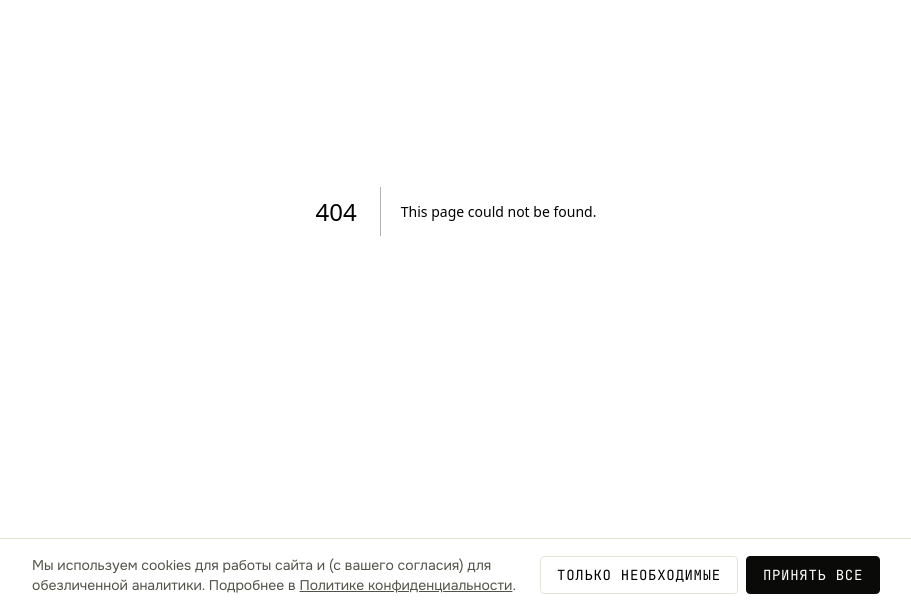
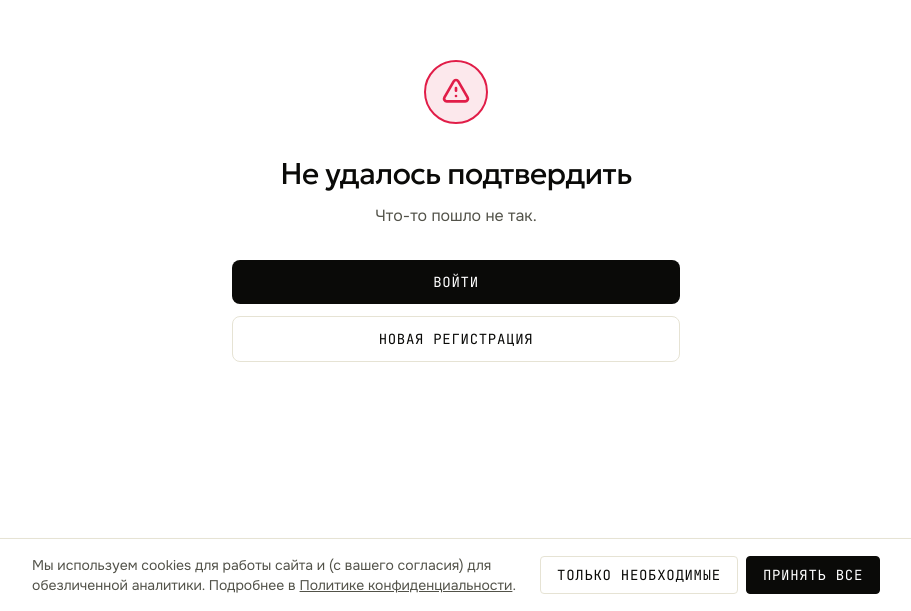
Before and after one commit to igor1000rr/Veloseller-, a Next.js app in the folder apps/web/: page /auth/error in a window 1280 px wide. Before the commit this address had no page. Shown: the part 189-800 px from the top of the page, without its empty margins (184-1095 px from the left). Built offline with nearby package versions, Linux system fonts and the light colour scheme.

Commit message:
feat(auth): /auth/callback + /auth/confirmed (success page) + /auth/error (graceful errors)

```diff
--- /dev/null
+++ b/apps/web/app/auth/callback/route.ts
@@ -0,0 +1,46 @@
+import { NextRequest, NextResponse } from "next/server";
+import { createSupabaseServerClient } from "@/lib/supabase/server";
+
+/**
+ * Supabase Auth callback.
+ *
+ * После клика на ссылку подтверждения email (или magic link / password reset)
+ * Supabase редиректит сюда с параметром ?code=...
+ * Нужно обменять код на сессию (ставит cookies) и редирекнуть куда-то дальше.
+ *
+ * URL: /auth/callback?code=<auth_code>&next=<optional_path>
+ */
+export async function GET(req: NextRequest) {
+  const url = new URL(req.url);
+  const code = url.searchParams.get("code");
+  const next = url.searchParams.get("next") || "/auth/confirmed";
+  const errorParam = url.searchParams.get("error");
+  const errorDescription = url.searchParams.get("error_description");
+
+  // Супабейс может прислать ошибку (ссылка истекла, уже использовалась, etc.)
+  if (errorParam) {
+    const target = new URL("/auth/error", url.origin);
+    target.searchParams.set("error", errorParam);
+    if (errorDescription) target.searchParams.set("description", errorDescription);
+    return NextResponse.redirect(target);
+  }
+
+  if (!code) {
+    // Нет кода — непонятно зачем сюда пришли. Иди на login.
+    return NextResponse.redirect(new URL("/login", url.origin));
+  }
+
+  // Обмен code → session (ставит sb-...-auth-token cookies)
+  const sb = await createSupabaseServerClient();
+  const { error } = await sb.auth.exchangeCodeForSession(code);
+
+  if (error) {
+    const target = new URL("/auth/error", url.origin);
+    target.searchParams.set("error", "exchange_failed");
+    target.searchParams.set("description", error.message);
+    return NextResponse.redirect(target);
+  }
+
+  // Успех — редирект на confirmed-страницу (или куда просил юзер в ?next=)
+  return NextResponse.redirect(new URL(next, url.origin));
+}
--- /dev/null
+++ b/apps/web/app/auth/confirmed/page.tsx
@@ -0,0 +1,56 @@
+import Link from "next/link";
+import { redirect } from "next/navigation";
+import { createSupabaseServerClient } from "@/lib/supabase/server";
+
+export const metadata = {
+  title: "Email подтверждён — Veloseller",
+};
+
+/**
+ * Страница успеха после email confirmation.
+ *
+ * Доступна только залогиненным (auth/callback только что поставил cookies).
+ * Если юзер прямым URL вбивает — редирект на login.
+ */
+export default async function ConfirmedPage() {
+  const sb = await createSupabaseServerClient();
+  const { data: { user } } = await sb.auth.getUser();
+  if (!user) redirect("/login");
+
+  return (
+    <div className="min-h-screen bg-paper text-ink flex items-center justify-center px-6">
+      <div className="max-w-md w-full text-center space-y-8">
+        <div className="flex justify-center">
+          <div className="w-16 h-16 rounded-full bg-emerald-50 border-2 border-emerald-500 flex items-center justify-center">
+            <svg className="w-8 h-8 text-emerald-600" fill="none" stroke="currentColor" viewBox="0 0 24 24">
+              <path strokeLinecap="round" strokeLinejoin="round" strokeWidth={3} d="M5 13l4 4L19 7" />
+            </svg>
+          </div>
+        </div>
+
+        <div className="space-y-3">
+          <h1 className="font-display text-4xl tracking-tight">Email подтверждён</h1>
+          <p className="text-ink-muted">
+            Аккаунт <span className="font-mono text-ink">{user.email}</span> активирован.
+            Можешь сразу подключить источник данных и начать пользоваться.
+          </p>
+        </div>
+
+        <div className="flex flex-col gap-3">
+          <Link
+            href="/onboarding"
+            className="inline-flex items-center justify-center px-6 py-3 bg-ink text-paper rounded-lg font-mono uppercase tracking-wider text-sm hover:opacity-90"
+          >
+            Начать настройку
+          </Link>
+          <Link
+            href="/dashboard"
+            className="inline-flex items-center justify-center px-6 py-3 border border-line text-ink rounded-lg font-mono uppercase tracking-wider text-sm hover:bg-bg-soft"
+          >
+            Перейти в дашборд
+          </Link>
+        </div>
+      </div>
+    </div>
+  );
+}
--- /dev/null
+++ b/apps/web/app/auth/error/page.tsx
@@ -0,0 +1,73 @@
+import Link from "next/link";
+
+export const metadata = {
+  title: "Ошибка авторизации — Veloseller",
+};
+
+/**
+ * Страница ошибки при email confirmation / OAuth callback.
+ *
+ * Самые частые причины:
+ *  - Ссылка истекла (Supabase живёт 24ч для confirm)
+ *  - Ссылка уже использовалась
+ *  - PKCE state mismatch (cookies очистились)
+ */
+export default function AuthErrorPage({
+  searchParams,
+}: {
+  searchParams: Promise<{ error?: string; description?: string }>;
+}) {
+  return <AuthErrorContent searchParams={searchParams} />;
+}
+
+async function AuthErrorContent({
+  searchParams,
+}: {
+  searchParams: Promise<{ error?: string; description?: string }>;
+}) {
+  const params = await searchParams;
+  const error = params.error || "unknown";
+  const description = params.description || "Что-то пошло не так.";
+
+  // Человеческие описания частых ошибок
+  const friendly: Record<string, string> = {
+    "access_denied": "Ссылка устарела или уже использовалась. Попробуй войти или запросить новое письмо.",
+    "server_error": "Ошибка сервера Supabase. Попробуй через минуту.",
+    "exchange_failed": "Не удалось подтвердить ссылку. Возможно, она устарела.",
+  };
+  const message = friendly[error] || description;
+
+  return (
+    <div className="min-h-screen bg-paper text-ink flex items-center justify-center px-6">
+      <div className="max-w-md w-full text-center space-y-8">
+        <div className="flex justify-center">
+          <div className="w-16 h-16 rounded-full bg-rose/10 border-2 border-rose flex items-center justify-center">
+            <svg className="w-8 h-8 text-rose" fill="none" stroke="currentColor" viewBox="0 0 24 24">
+              <path strokeLinecap="round" strokeLinejoin="round" strokeWidth={2} d="M12 9v2m0 4h.01m-6.938 4h13.856c1.54 0 2.502-1.667 1.732-3L13.732 4c-.77-1.333-2.694-1.333-3.464 0L3.34 16c-.77 1.333.192 3 1.732 3z" />
+            </svg>
+          </div>
+        </div>
+
+        <div className="space-y-3">
+          <h1 className="font-display text-3xl tracking-tight">Не удалось подтвердить</h1>
+          <p className="text-ink-muted">{message}</p>
+        </div>
+
+        <div className="flex flex-col gap-3">
+          <Link
+            href="/login"
+            className="inline-flex items-center justify-center px-6 py-3 bg-ink text-paper rounded-lg font-mono uppercase tracking-wider text-sm hover:opacity-90"
+          >
+            Войти
+          </Link>
+          <Link
+            href="/register"
+            className="inline-flex items-center justify-center px-6 py-3 border border-line text-ink rounded-lg font-mono uppercase tracking-wider text-sm hover:bg-bg-soft"
+          >
+            Новая регистрация
+          </Link>
+        </div>
+      </div>
+    </div>
+  );
+}
```
